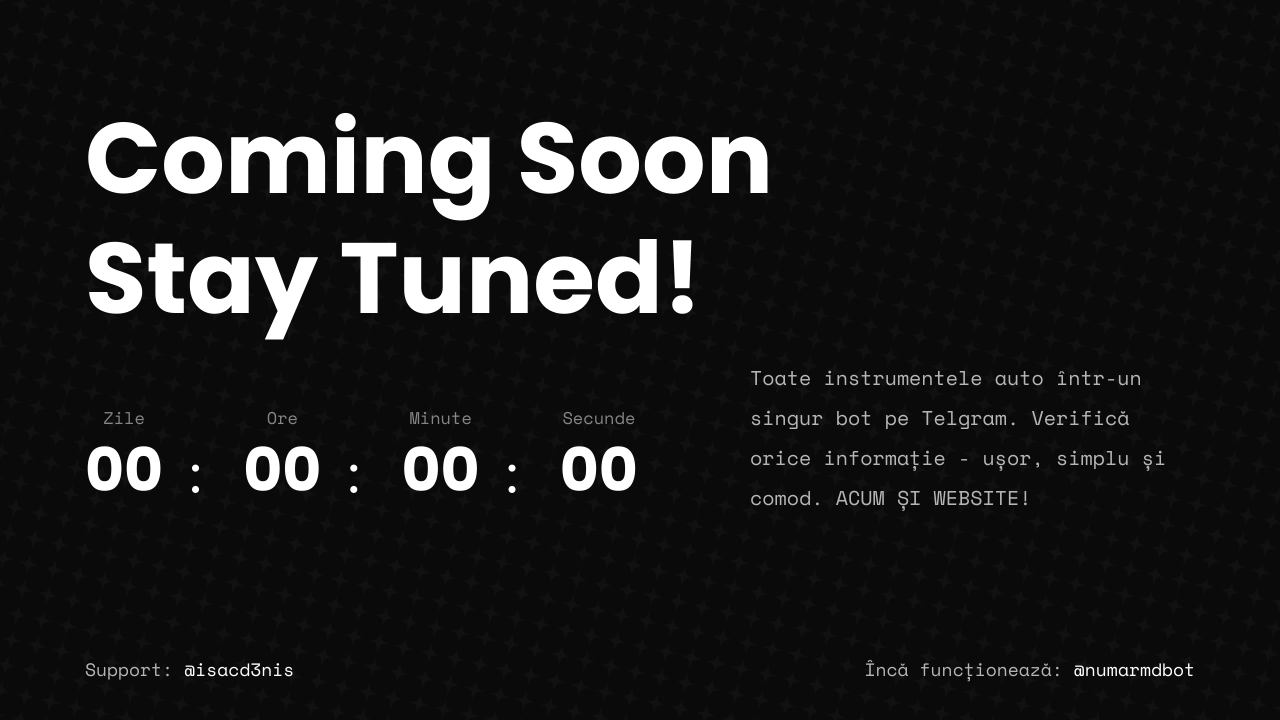
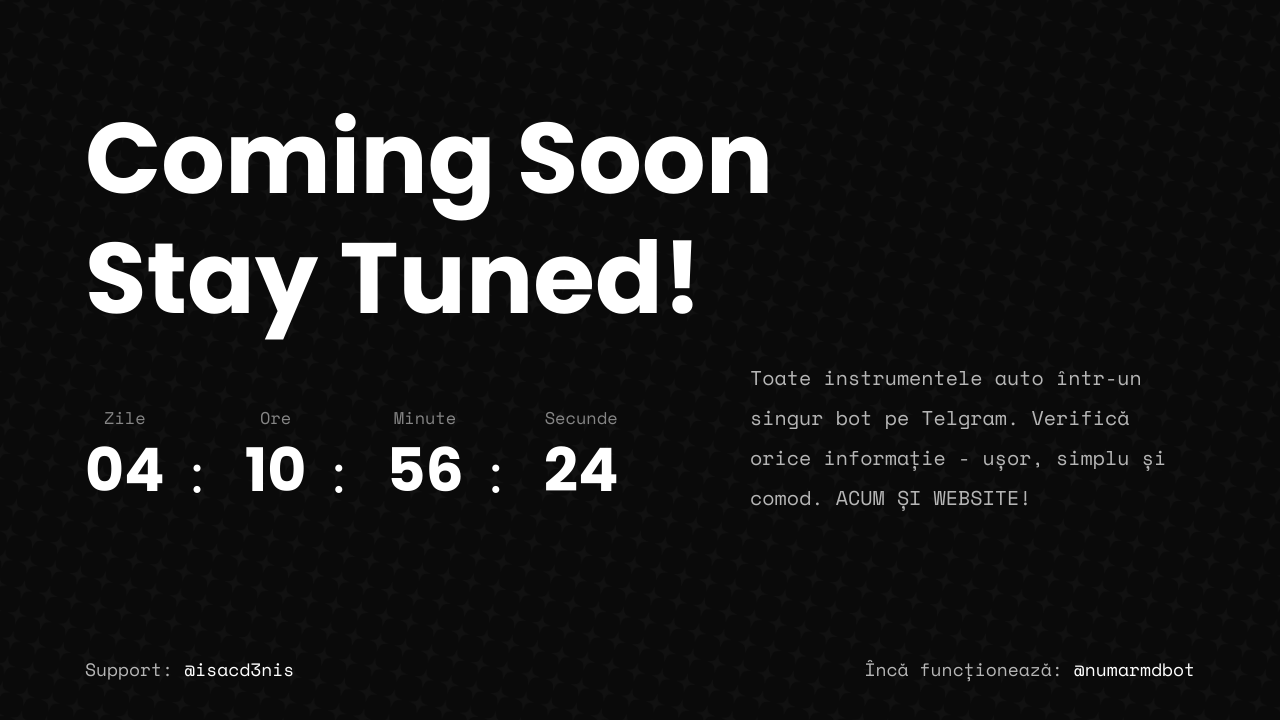
Before and after one commit to autozonemd/autozonemd.github.io, a plain HTML site: page index.html in a window 1280 px wide. Shown: the part 156-876 px from the top of the page. Drawn offline with nearby package versions, Linux system fonts and the light colour scheme; files whose address does not match are found by name.

Commit message:
date change

```diff
--- a/index.html
+++ b/index.html
@@ -53,7 +53,7 @@
                             </div>
                             <div class="col-xl-7 col-lg-7">
                                 <!-- countdown start  -->
-                                <div id="countdown" class="wow fadeInRight" data-wow-delay=".4s" data-countdown="2025/05/25"></div>
+                                <div id="countdown" class="wow fadeInRight" data-wow-delay=".4s" data-countdown="2025/06/01"></div>
                                 <!-- countdown end  -->
                             </div>
                             <div class="col-xl-5 col-lg-5">
```
